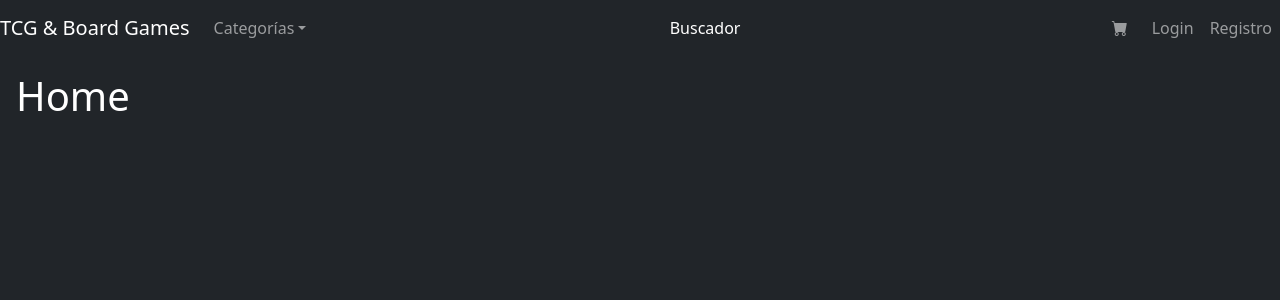
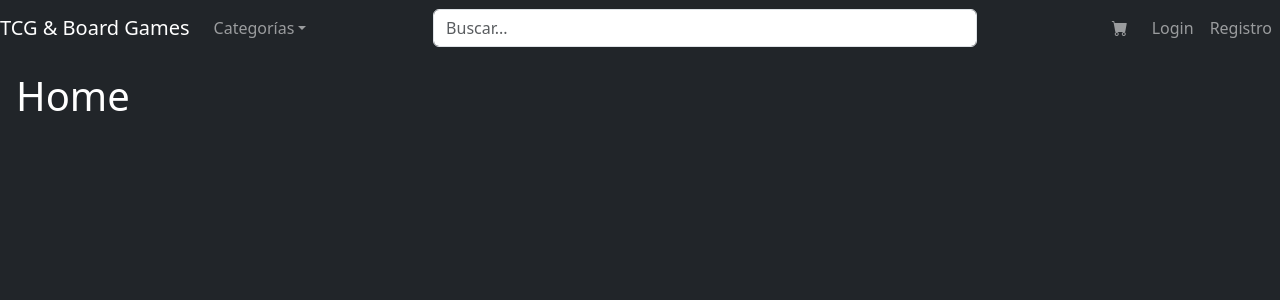
Before and after one commit to Cristobal-Quezada-N/DBD-DEBEDE_01-2025, a React (Vite) app in the folder frontend/: page / in a window 1280 px wide. Shown: the top 300 px of the page. Built offline with nearby package versions, Linux system fonts and the light colour scheme.

Commit message:
feat(buscador): Agregar formulario de busqueda
Agregar el paquete `prop-types` para modificar componentes.

```diff
--- a/frontend/package.json
+++ b/frontend/package.json
@@ -12,6 +12,7 @@
   "dependencies": {
     "bootstrap": "^5.3.7",
     "bootstrap-icons": "^1.13.1",
+    "prop-types": "^15.8.1",
     "react": "^19.1.0",
     "react-bootstrap": "^2.10.10",
     "react-dom": "^19.1.0",
--- /dev/null
+++ b/frontend/src/components/Buscador.jsx
@@ -0,0 +1,18 @@
+import React from 'react'
+import PropTypes from 'prop-types'
+import Form from 'react-bootstrap/Form'
+import FormControl from 'react-bootstrap/FormControl'
+
+function Buscador({ className = '' }) {
+    return (
+        <Form className={className}>
+            <FormControl type='search' placeholder='Buscar...'/>
+        </Form>
+    )
+}
+
+Buscador.propTypes = {
+    className: PropTypes.String
+}
+
+export default Buscador
--- a/frontend/src/components/NavBar.jsx
+++ b/frontend/src/components/NavBar.jsx
@@ -1,6 +1,8 @@
 import React from 'react'
 import { Link } from 'react-router-dom'
 import { Navbar, Nav, Container, NavDropdown, Offcanvas } from 'react-bootstrap'
+
+import Buscador from './Buscador'
 
 function NavBar() {
     return (
@@ -13,9 +15,7 @@ function NavBar() {
                 </NavDropdown>
             </Nav>
 
-            <Nav className='d-none d-md-flex mx-auto text-white'>
-                <p className='my-auto'>Buscador</p>
-            </Nav>
+            <Buscador className='d-none d-md-flex mx-auto w-50 px-5'/>
 
             <Nav className='ms-auto align-items-center flex-row'>
                 <Nav.Link as={Link} to='/carrito' className='px-3'>
@@ -32,9 +32,7 @@ function NavBar() {
                         <Offcanvas.Title id='offcanvasNavbarLabel'>Tienda</Offcanvas.Title>
                     </Offcanvas.Header>
                     <Offcanvas.Body>
-                        <div className='d-lg-none'>
-                            <p>Buscador</p>
-                        </div>
+                        <Buscador className='d-lg-none'/>
 
                         <Nav className='d-lg-none'>
                             <NavDropdown title='Categorías' id='dropdown-categorias'>
```
Also changed, not shown: 1 other file (tests, documents, lock files or other folders).
